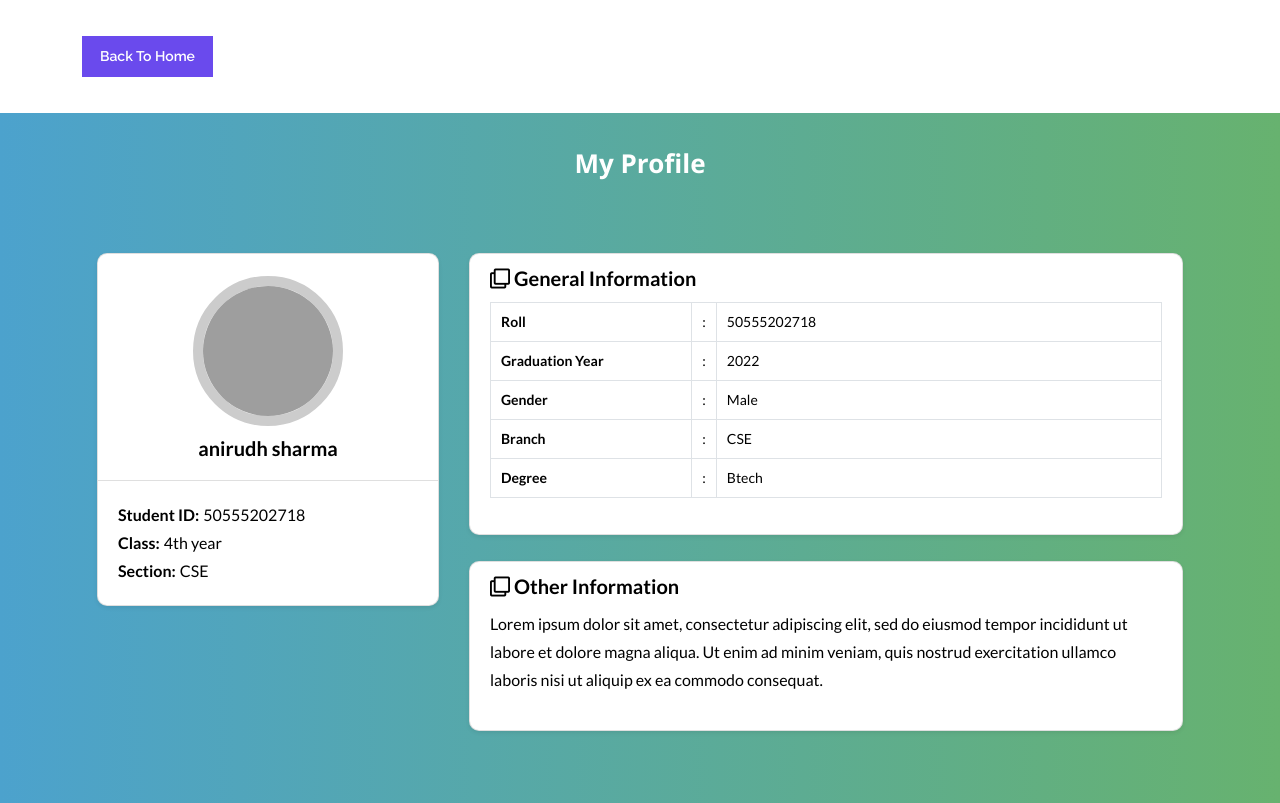
After one commit to anjalikh31/TNP_project, a PHP site: page /html-code-for-student-profile/index.html in a window 1280 px wide. The commit adds this page. Run offline with PHP 8.4, Linux system fonts and the light colour scheme; some libraries are stand-ins or nearby versions; grey boxes are pictures that could not be loaded.

Commit message:
required changes for password verify and profile backend

```diff
--- /dev/null
+++ b/html-code-for-student-profile/css/demo.css
@@ -0,0 +1,258 @@
+
+/* ******************************************************
+	Author URI: https://codeconvey.com/
+	Demo Purpose Only - May not require to add.
+	font-family: "Raleway",sans-serif;
+*********************************************************/
+
+@import url('https://fonts.googleapis.com/css?family=Raleway:400,500,600,700,800,900');
+
+
+
+html {
+  box-sizing: border-box;
+}
+*, *:before, *:after {
+  box-sizing: inherit;
+}
+
+article, header, section, aside, details, figcaption, figure, footer, header, hgroup, main, nav, section, summary {
+    display: block;
+}
+body {
+    color: #222;
+    font-size: 100%;
+    line-height: 24px;
+    margin: 0;
+	padding:0;
+	font-family: "Raleway",sans-serif;
+}
+a{
+	font-family: "Raleway",sans-serif;
+	text-decoration: none;
+	outline: none;
+}
+a:hover, a:focus {
+	color: #373e18;
+}
+section {
+    float: left;
+    width: 100%;
+	padding-bottom:3em;
+}
+h2 {
+    color: #1a0e0e;
+    font-size: 26px;
+    font-weight: 700;
+    margin: 0;
+    line-height: normal;
+	text-transform:uppercase;
+}
+h2 span {
+    display: block;
+    padding: 0;
+    font-size: 18px;
+    opacity: 0.7;
+    margin-top: 5px;
+	text-transform:uppercase;
+}
+
+#float-right{
+	float:right;
+}
+
+/* ******************************************************
+	Script Top
+*********************************************************/
+
+.ScriptTop {
+    background: #fff none repeat scroll 0 0;
+    float: left;
+    font-size: 0.69em;
+    font-weight: 600;
+    line-height: 2.2;
+    padding: 12px 0;
+    text-transform: uppercase;
+    width: 100%;
+}
+
+/* To Navigation Style 1*/
+.ScriptTop ul {
+    margin: 24px 0;
+    padding: 0;
+    text-align: left;
+}
+.ScriptTop li{
+	list-style:none;
+	display:inline-block;
+}
+.ScriptTop li a {
+    background: #6a4aed none repeat scroll 0 0;
+    color: #fff;
+    display: inline-block;
+    font-size: 14px;
+    font-weight: 600;
+    padding: 5px 18px;
+    text-decoration: none;
+    text-transform: capitalize;
+}
+.ScriptTop li a:hover{
+	background:#000;
+	color:#fff;
+}
+
+
+/* ******************************************************
+	Script Header
+*********************************************************/
+
+.ScriptHeader {
+    float: left;
+    width: 100%;
+    padding: 2em 0;
+}
+.rt-heading {
+    margin: 0 auto;
+	text-align:center;
+}
+.Scriptcontent{
+	line-height:28px;
+}
+.ScriptHeader h1{
+	font-family: "brandon-grotesque", "Brandon Grotesque", "Source Sans Pro", "Segoe UI", Frutiger, "Frutiger Linotype", "Dejavu Sans", "Helvetica Neue", Arial, sans-serif;
+  text-rendering: optimizeLegibility;
+  -webkit-font-smoothing: antialiased;
+    color: white;
+    font-size: 26px;
+    font-weight: 700;
+    margin: 0;
+    line-height: normal;
+
+}
+.ScriptHeader h2 {
+    color: #312c8f;
+    font-size: 20px;
+    font-weight: 400;
+    margin: 5px 0 0;
+    line-height: normal;
+
+}
+.ScriptHeader h1 span {
+    display: block;
+    padding: 0;
+    font-size: 22px;
+    opacity: 0.7;
+    margin-top: 5px;
+
+}
+.ScriptHeader span {
+    display: block;
+    padding: 0;
+    font-size: 22px;
+    opacity: 0.7;
+    margin-top: 5px;
+}
+
+
+
+
+/* ******************************************************
+	Live Demo
+*********************************************************/
+
+
+
+
+
+/* ******************************************************
+	Responsive Grids
+*********************************************************/
+
+.rt-container {
+	margin: 0 auto;
+	padding-left:12px;
+	padding-right:12px;
+}
+.rt-row:before, .rt-row:after {
+  display: table;
+  line-height: 0;
+  content: "";
+}
+
+.rt-row:after {
+  clear: both;
+}
+[class^="col-rt-"] {
+  box-sizing: border-box;
+  -webkit-box-sizing: border-box;
+  -moz-box-sizing: border-box;
+  -o-box-sizing: border-box;
+  -ms-box-sizing: border-box;
+  padding: 0 15px;
+  min-height: 1px;
+  position: relative;
+}
+
+
+@media (min-width: 768px) {
+  .rt-container {
+    width: 750px;
+  }
+  [class^="col-rt-"] {
+    float: left;
+    width: 49.9999999999%;
+  }
+  .col-rt-6, .col-rt-12 {
+    width: 100%;
+  }
+
+}
+
+@media (min-width: 1200px) {
+	.rt-container {
+		width: 1170px;
+	}
+	.col-rt-1 {
+		width:16.6%;
+	}
+	.col-rt-2 {
+		width:30.33%;
+	}
+	.col-rt-3 {
+		width:50%;
+	}
+	.col-rt-4 {
+		width: 67.664%;
+	}
+	.col-rt-5 {
+		width: 83.33%;
+	}
+
+
+}
+
+@media only screen and (min-width:240px) and (max-width: 768px){
+	 .ScriptTop h1, .ScriptTop ul {
+		text-align: center;
+	}
+	.ScriptTop h1{
+		margin-top:0;
+		margin-bottom:15px;
+	}
+	.ScriptTop ul{
+		 margin-top:12px;
+	}
+
+	.ScriptHeader h1,
+	.ScriptHeader h2,
+	.scriptnav ul{
+		text-align:center;
+	}
+	.scriptnav ul{
+		 margin-top:12px;
+	}
+	#float-right{
+		float:none;
+	}
+
+}
--- /dev/null
+++ b/html-code-for-student-profile/css/style.css
@@ -0,0 +1,39 @@
+body {
+    background: #67B26F;  /* fallback for old browsers */
+    background: -webkit-linear-gradient(to right, #4ca2cd, #67B26F);  /* Chrome 10-25, Safari 5.1-6 */
+    background: linear-gradient(to right, #4ca2cd, #67B26F); /* W3C, IE 10+/ Edge, Firefox 16+, Chrome 26+, Opera 12+, Safari 7+ */
+    padding: 0;
+    margin: 0;
+    font-family: 'Lato', sans-serif;
+    color: #000;
+}
+
+.student-profile .card {
+    border-radius: 10px;
+}
+
+.student-profile .card .card-header .profile_img {
+    width: 150px;
+    height: 150px;
+    object-fit: cover;
+    margin: 10px auto;
+    border: 10px solid #ccc;
+    border-radius: 50%;
+}
+
+.student-profile .card h3 {
+    font-size: 20px;
+    font-weight: 700;
+}
+
+.student-profile .card p {
+    font-size: 16px;
+    color: #000;
+}
+
+.student-profile .table th,
+.student-profile .table td {
+    font-size: 14px;
+    padding: 5px 10px;
+    color: #000;
+}
--- /dev/null
+++ b/html-code-for-student-profile/index.html
@@ -0,0 +1,128 @@
+<!DOCTYPE html>
+<html lang="en">
+<head>
+    <meta charset="UTF-8" />
+    <meta http-equiv="X-UA-Compatible" content="IE=edge,chrome=1">
+    <meta name="viewport" content="width=device-width, initial-scale=1.0">
+    <title>Student Profile Page Design Example</title>
+
+    <meta name="author" content="Codeconvey" />
+    <link href="https://fonts.googleapis.com/css?family=Lato:300,400,700,900&display=swap" rel="stylesheet"><link rel='stylesheet' href='https://cdnjs.cloudflare.com/ajax/libs/twitter-bootstrap/4.1.3/css/bootstrap.min.css'>
+<link rel='stylesheet' href='https://cdnjs.cloudflare.com/ajax/libs/font-awesome/5.12.1/css/all.min.css'>
+
+    <!--Only for demo purpose - no need to add.-->
+    <link rel="stylesheet" href="css/demo.css" />
+
+	    <link rel="stylesheet" href="css/style.css">
+</head>
+<body>
+
+<div class="ScriptTop">
+    <div class="rt-container">
+        <div class="col-rt-4" id="float-right">
+
+            <!-- Ad Here -->
+
+        </div>
+        <div class="col-rt-2">
+            <ul>
+                <li><a href="../index.php" title="Back to tutorial page">Back to home</a></li>
+            </ul>
+        </div>
+    </div>
+</div>
+
+<header class="ScriptHeader">
+    <div class="rt-container">
+    	<div class="col-rt-12">
+        	<div class="rt-heading">
+            	<h1>My Profile</h1>
+                <p></p>
+            </div>
+        </div>
+    </div>
+</header>
+
+<section>
+    <div class="rt-container">
+          <div class="col-rt-12">
+              <div class="Scriptcontent">
+
+<!-- Student Profile -->
+<div class="student-profile py-4">
+  <div class="container">
+    <div class="row">
+      <div class="col-lg-4">
+        <div class="card shadow-sm">
+          <div class="card-header bg-transparent text-center">
+            <img class="profile_img" src="https://source.unsplash.com/600x300/?student" alt="student dp">
+            <h3>anirudh sharma</h3>
+          </div>
+          <div class="card-body">
+            <p class="mb-0"><strong class="pr-1">Student ID:</strong>50555202718</p>
+            <p class="mb-0"><strong class="pr-1">Class:</strong>4th year</p>
+            <p class="mb-0"><strong class="pr-1">Section:</strong>CSE</p>
+          </div>
+        </div>
+      </div>
+      <div class="col-lg-8">
+        <div class="card shadow-sm">
+          <div class="card-header bg-transparent border-0">
+            <h3 class="mb-0"><i class="far fa-clone pr-1"></i>General Information</h3>
+          </div>
+          <div class="card-body pt-0">
+            <table class="table table-bordered">
+              <tr>
+                <th width="30%">Roll</th>
+                <td width="2%">:</td>
+                <td>50555202718</td>
+              </tr>
+              <tr>
+                <th width="30%">Graduation Year	</th>
+                <td width="2%">:</td>
+                <td>2022</td>
+              </tr>
+              <tr>
+                <th width="30%">Gender</th>
+                <td width="2%">:</td>
+                <td>Male</td>
+              </tr>
+              <tr>
+                <th width="30%">Branch</th>
+                <td width="2%">:</td>
+                <td>CSE</td>
+              </tr>
+              <tr>
+                <th width="30%">Degree</th>
+                <td width="2%">:</td>
+                <td>Btech</td>
+              </tr>
+            </table>
+          </div>
+        </div>
+          <div style="height: 26px"></div>
+        <div class="card shadow-sm">
+          <div class="card-header bg-transparent border-0">
+            <h3 class="mb-0"><i class="far fa-clone pr-1"></i>Other Information</h3>
+          </div>
+          <div class="card-body pt-0">
+              <p>Lorem ipsum dolor sit amet, consectetur adipiscing elit, sed do eiusmod tempor incididunt ut labore et dolore magna aliqua. Ut enim ad minim veniam, quis nostrud exercitation ullamco laboris nisi ut aliquip ex ea commodo consequat.</p>
+          </div>
+        </div>
+      </div>
+    </div>
+  </div>
+</div>
+<!-- partial -->
+
+    		</div>
+		</div>
+    </div>
+</section>
+
+
+
+    <!-- Analytics -->
+
+	</body>
+</html>
--- /dev/null
+++ b/html-code-for-student-profile/info.txt
@@ -0,0 +1,3 @@
+For more awesome CSS / HTML/ Javascript Code Examples & scripts visit now:
+
+https://codeconvey.com
--- a/login.php
+++ b/login.php
@@ -20,7 +20,7 @@ $user_db_pass = $row['password'];
 
 	// VERIFY PASSWORD
 	$check_password = password_verify($_POST['password'], $user_db_pass);
-	echo $user_db_pass;
+	echo $user_db_pass ;
 	if($check_password){
 
 	$query1 = mysqli_query($conn, "SELECT * FROM `users` WHERE email = '$email'");
--- a/tnp.sql
+++ b/tnp.sql
@@ -3,7 +3,7 @@
 -- https://www.phpmyadmin.net/
 --
 -- Host: 127.0.0.1
--- Generation Time: Dec 04, 2021 at 06:18 AM
+-- Generation Time: Dec 07, 2021 at 01:05 PM
 -- Server version: 10.4.21-MariaDB
 -- PHP Version: 7.3.30
 
```
